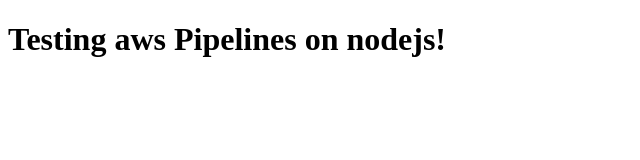
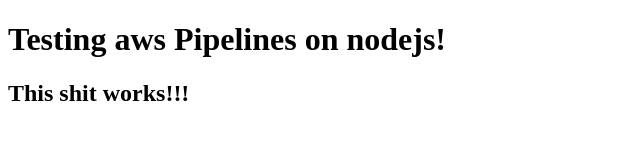
Before and after one commit to joseph-ro/nodejspipelinetest, a website: page index.html in a window 1280 px wide. Shown: the whole page, without its empty margins (0-640 px from the left). Drawn offline with Linux system fonts and the light colour scheme.

Commit message:
added some random message

```diff
--- a/index.html
+++ b/index.html
@@ -8,5 +8,6 @@
   </head>
   <body>
     <h1>Testing aws Pipelines on nodejs!</h1>
+    <h2>This shit works!!!</h2>
   </body>
 </html>
```
